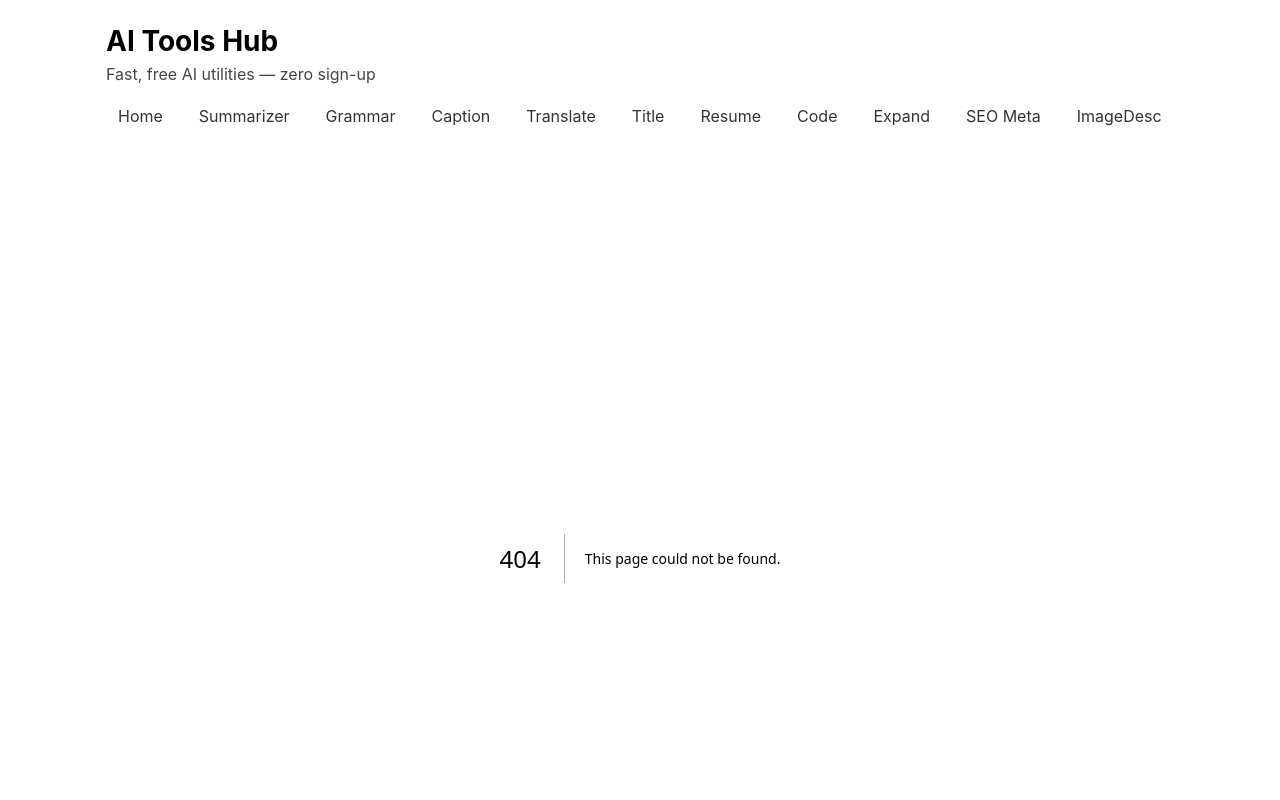
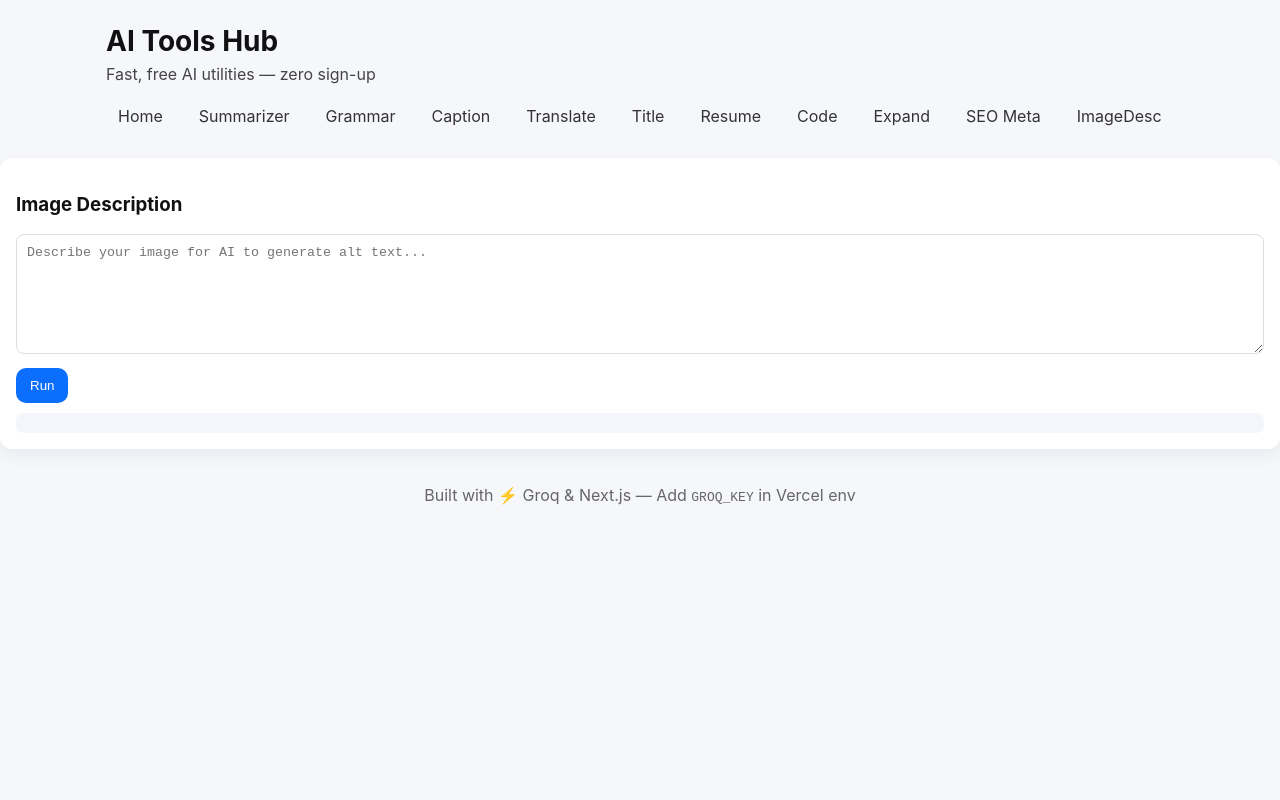
Before and after one commit to silunaya/ai-tools-hub, a Next.js app: page /tools/imagedesc in a window 1280 px wide. Before the commit this address had no page. Shown: the top 800 px of the page. Built offline with nearby package versions, Linux system fonts and the light colour scheme.

Commit message:
Create page.jsx

```diff
--- /dev/null
+++ b/app/tools/imagedesc/page.jsx
@@ -0,0 +1,11 @@
+import ToolForm from "../../components/ToolForm";
+
+export default function ImageDesc() {
+  return (
+    <ToolForm
+      apiPath="/api/imagedesc"
+      label="Image Description"
+      placeholder="Describe your image for AI to generate alt text..."
+    />
+  );
+}
```
